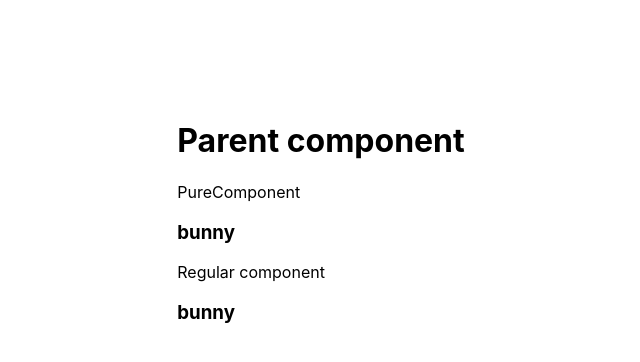
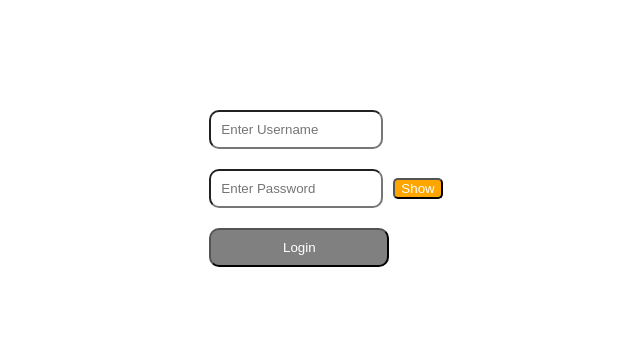
Before and after one commit to luckyreact/react-first, a React (Create React App) app in the folder benifits/: page / in a window 1280 px wide. Shown: the top 362 px of the page, without its empty margins (319-959 px from the left). Built offline with nearby package versions, Linux system fonts and the light colour scheme.

Commit message:
login application

```diff
--- a/benifits/src/App.js
+++ b/benifits/src/App.js
@@ -21,6 +21,7 @@ import LifeCycleMethodsInFunctional from './components/LifeCycleMethodsInFunctio
 import FormHandling from './components/formHandling'
 import SetInterval from './components/SetInterval'
 import Parent from './components/PureComponent/Parent'
+import DemoApplication from './components/Demo3/DemoApplication'
 
 function App() {
     // var name = 'bunny';
@@ -54,7 +55,8 @@ function App() {
         {/* <LifeCycleMethodsInFunctional /> */}
         {/* <FormHandling /> */}
         {/* <SetInterval /> */}
-        <Parent />
+        {/* <Parent /> */}
+        <DemoApplication />
       </div>
     )
 }
--- /dev/null
+++ b/benifits/src/components/Demo3/DemoApplication.css
@@ -0,0 +1,32 @@
+.parent {
+  display: flex;
+  flex-direction: column;
+}
+
+.username {
+  margin: 10px;
+  padding: 10px;
+  border-radius: 10px;
+  width: 150px;
+}
+
+.password {
+  margin: 10px;
+  padding: 10px;
+  border-radius: 10px;
+  width: 150px;
+}
+
+.hide-button {
+  border-radius: 5px;
+  background-color: orange;
+  color: white;
+}
+.submit-button {
+  margin: 10px;
+  padding: 10px;
+  border-radius: 10px;
+  background-color: grey;
+  color: white;
+  width: 180px;
+}
--- /dev/null
+++ b/benifits/src/components/Demo3/DemoApplication.js
@@ -0,0 +1,49 @@
+import React, { Component } from 'react'
+import './DemoApplication.css'
+
+class DemoApplication extends Component {
+    constructor(props) {
+        super(props)
+
+        this.state = {
+             userName:'',
+             password:'',
+            value:false
+        }
+    }
+    userNameHandler = (e) => {
+     this.setState({userName:e.target.value})
+    }
+
+    passwordHandler = (e) => {
+     this.setState({password:e.target.value})
+
+    }
+    HideHandler = () => {
+      this.setState({value:!this.state.value})
+    }
+
+    submitHandler = () => {
+        if(this.state.userName.length > 0 &&  this.state.password.length >0){
+            alert('Login sucess')
+        } else {
+            alert("please enter all fields");
+        }
+    }
+
+
+    render() {
+        return (
+            <div className="parent">
+                <input value={this.state.userName} onChange={this.userNameHandler} placeholder="Enter Username" className="username"/>
+                <div>
+                    <input value={this.state.password} type={this.state.value?'text':'password'} onChange={this.passwordHandler} placeholder="Enter Password" className="password"/>
+                    <button onClick={this.HideHandler} className ='hide-button'>{this.state.value?'Hide':'Show'}</button>
+                </div>
+                <button onClick={this.submitHandler} className='submit-button'>Login</button>
+            </div>
+        )
+    }
+}
+
+export default DemoApplication
```
